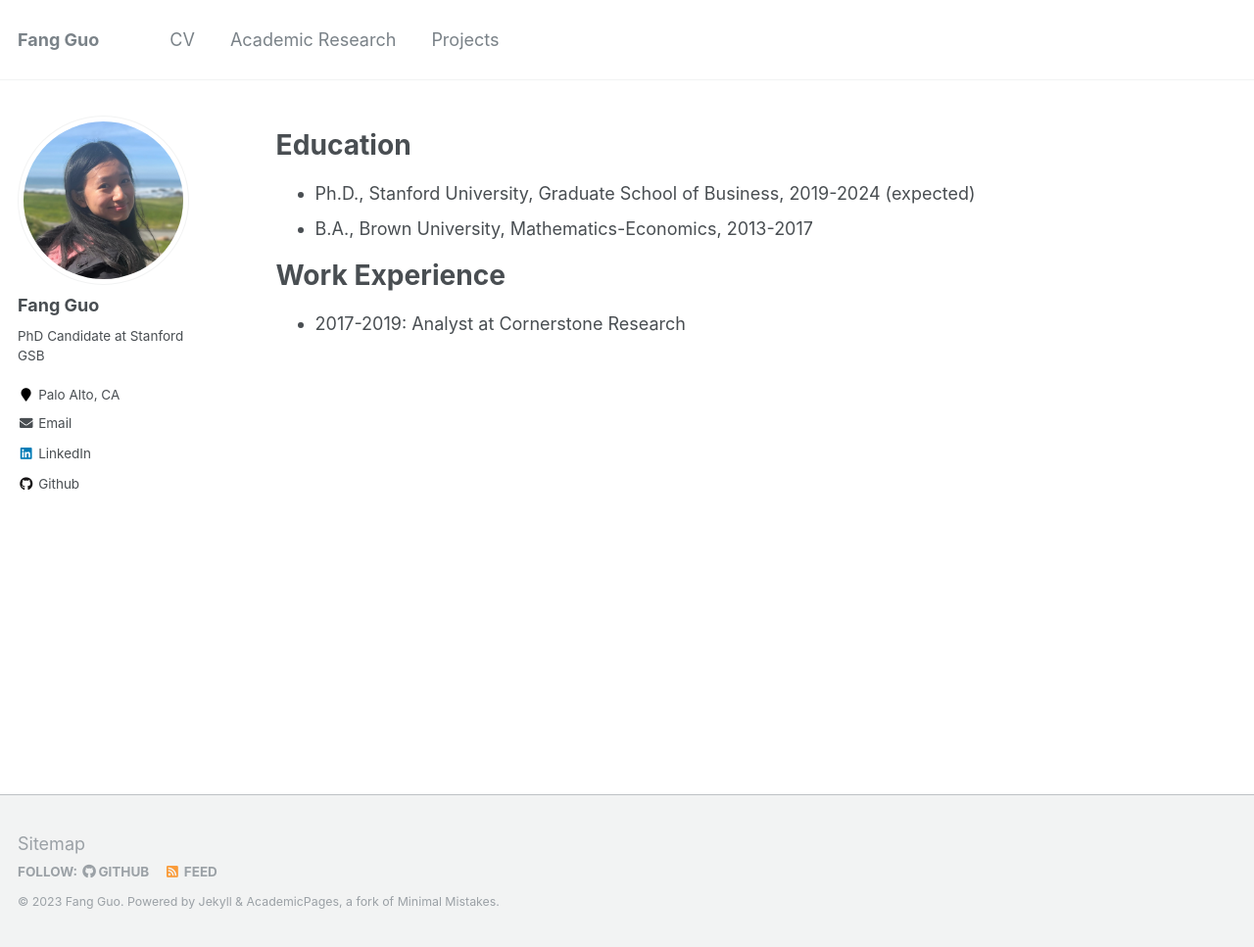
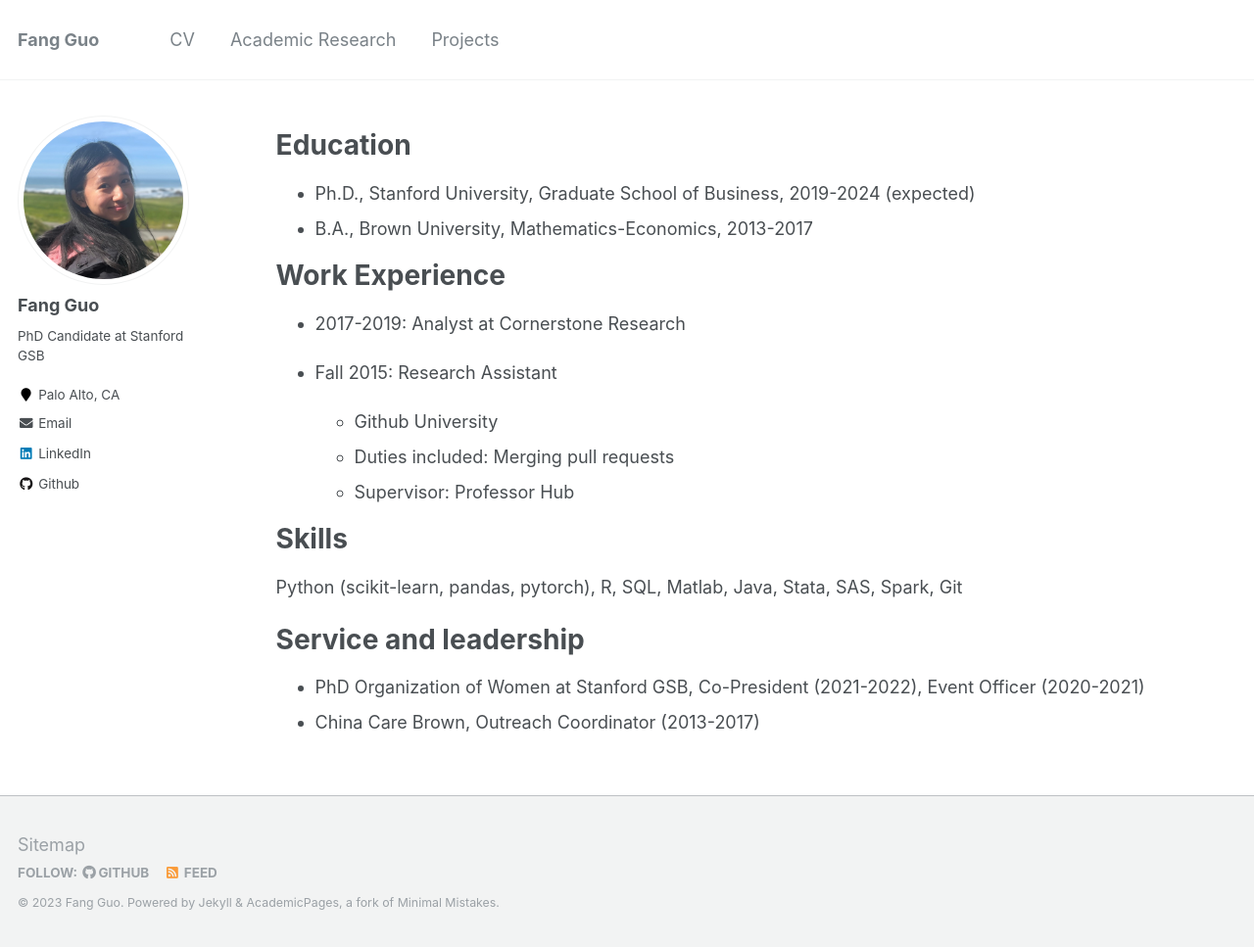
Before and after one commit to fangguo34/fangguo34.github.io, a Jekyll site: the page built from _pages/cv.md, in a window 1280 px wide and 967 px high. Shown: the whole window at 98% size. Built offline with Jekyll 4.4.1, drawn with Linux system fonts in a browser that asks for light colours.

Commit message:
Update cv.md

```diff
--- a/_pages/cv.md
+++ b/_pages/cv.md
@@ -19,21 +19,16 @@
 * 2017-2019: Analyst at Cornerstone Research
   <!-- * Analyzed data -->
 
-<!-- * Fall 2015: Research Assistant
+* Fall 2015: Research Assistant
   * Github University
   * Duties included: Merging pull requests
   * Supervisor: Professor Hub
 
 Skills
 ======
-* Skill 1
-* Skill 2
-  * Sub-skill 2.1
-  * Sub-skill 2.2
-  * Sub-skill 2.3
-* Skill 3
+Python (scikit-learn, pandas, pytorch), R, SQL, Matlab, Java, Stata, SAS, Spark, Git
 
-Publications
+<!-- Publications
 ======
   <ul>{% for post in site.publications %}
     {% include archive-single-cv.html %}
@@ -49,8 +44,9 @@
 ======
   <ul>{% for post in site.teaching %}
     {% include archive-single-cv.html %}
-  {% endfor %}</ul>
+  {% endfor %}</ul> -->
 
 Service and leadership
 ======
-* Currently signed in to 43 different slack teams -->
+* PhD Organization of Women at Stanford GSB, Co-President (2021-2022), Event Officer (2020-2021)
+* China Care Brown, Outreach Coordinator (2013-2017)
```
